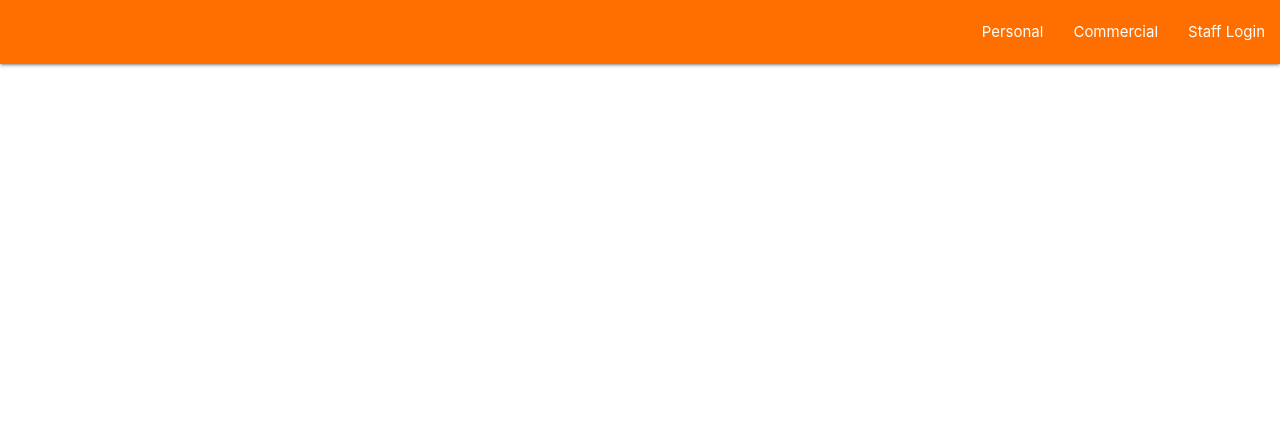
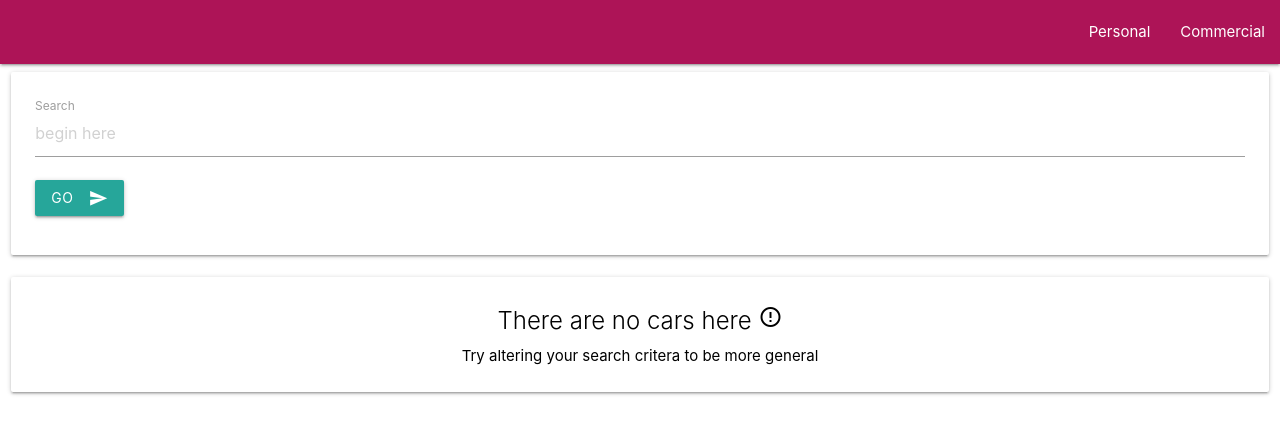
Before and after one commit to death667b/ICJK, a Django app: template ICJK/Home/templates/Home/index.html in a window 1280 px wide. Shown: the top 434 px of the page. Run offline with Django 3.2, Linux system fonts and the light colour scheme; the template is opened without the code that fills it, so the values that code supplies are empty.

Commit message:
[S15] Adding search bar Added a functional search bar to the top of the page Changed colour scheme Removed link to staff login page Reorganised view generation functions

```diff
--- a/ICJK/Home/static/Home/index.css
+++ b/ICJK/Home/static/Home/index.css
@@ -1,3 +1,7 @@
 .nav_title{
    margin-left: 20px;
 }
+
+#search-loading{
+    display:none;
+}
--- a/ICJK/Home/templates/Home/index.html
+++ b/ICJK/Home/templates/Home/index.html
@@ -14,14 +14,13 @@
         <meta name="viewport" content="width=device-width, initial-scale=1.0">
 </head>
 <body>
-    <nav class="nav-extended amber darken-4">
+    <nav class="nav-extended pink darken-3">
         <div class="nav-wrapper">
             <a href="#" class="brand-logo nav_title">{{ appname }}</a>
             <a href="#" data-target="mobile-demo" class="sidenav-trigger"><i class="material-icons">menu</i></a>
             <ul id="nav-mobile" class="right hide-on-med-and-down">
                 <li {% if viewtype == "personal" %} class='active' {% endif %}><a href="/personal">Personal</a></li>
                 <li {% if viewtype == "commercial" %} class='active' {% endif %}><a href="/commercial">Commercial</a></li>
-                <li {% if viewtype == "login" %} class='active' {% endif %}><a href="/login">Staff Login</a></li>
             </ul>
         </div>
     </nav>
@@ -29,12 +28,38 @@
     <ul class="sidenav" id="mobile-demo">
         <li {% if viewtype == "personal" %} class='active' {% endif %}><a href="/personal">Personal</a></li>
         <li {% if viewtype == "commercial" %} class='active' {% endif %}><a href="/commercial">Commercial</a></li>
-        <li {% if viewtype == "login" %} class='active' {% endif %}><a href="/login">Staff Login</a></li>
     </ul>
 
+
     <div class="row">
+
+        <div class="col s12">
+
+
+            <div class="card white">
+                <div class="card-content black-text">
+                    <form method="get">
+                        <div class="input-field s12">
+                            <input id="query" type="text" name="query" class="validate" placeholder="begin here" value="{% if query %}{{query}}{% endif %}"></input>
+                            <label for="query">Search</label>
+                        </div>
+                        <input name="viewtype" type="hidden" value="{{viewtype}}">
+
+                        <button class="btn waves-effect waves-light" type="submit" name="action" value="submit">Go
+                            <i class="material-icons right">send</i>
+                        </button>
+                    </form>
+                </div>
+            </div>
+        </div>
+
+
+
+
+
+    {% if carlist %}
         {% for car in carlist %}
-        <div class="col s12 m4">
+            <div class="col s3 m6">
                 <div class="card white">
                     <div class="card-content black-text">
                         <span class="card-title">{{car.name}}</span>
@@ -46,8 +71,22 @@
                 </div>
             </div>
         {% endfor %}
+    {% else %}
+
+    <div class="col s12">
+        <div class="card white">
+            <div class="card-content black-text">
+                <span class="card-title center">There are no cars here <i class="material-icons center">error_outline</i></span>
+                <p class="center">Try altering your search critera to be more general</p>
+            </div>
+        </div>
+    </div>
+
+    {% endif %}
+
     </div>
 
     <script src="https://cdnjs.cloudflare.com/ajax/libs/materialize/1.0.0-rc.2/js/materialize.min.js"></script>
+    <script src="{% static 'Home/index.js' %}"></script>
 
 </body></html>
```
Also changed, not shown: ICJK/Home/views.py (+29 -17 lines), ICJK/Home/static/Home/index.js (added). Lines whose indentation alone changed are shown as unchanged.
